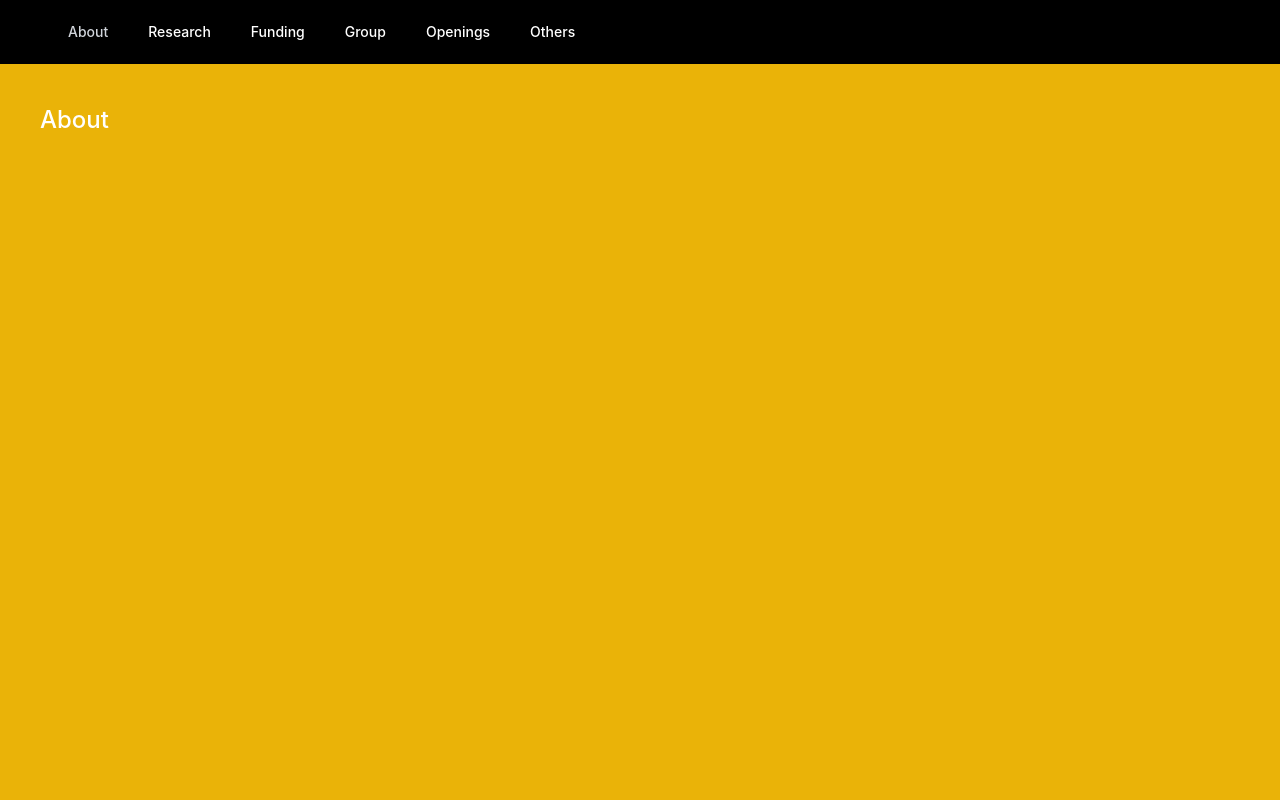
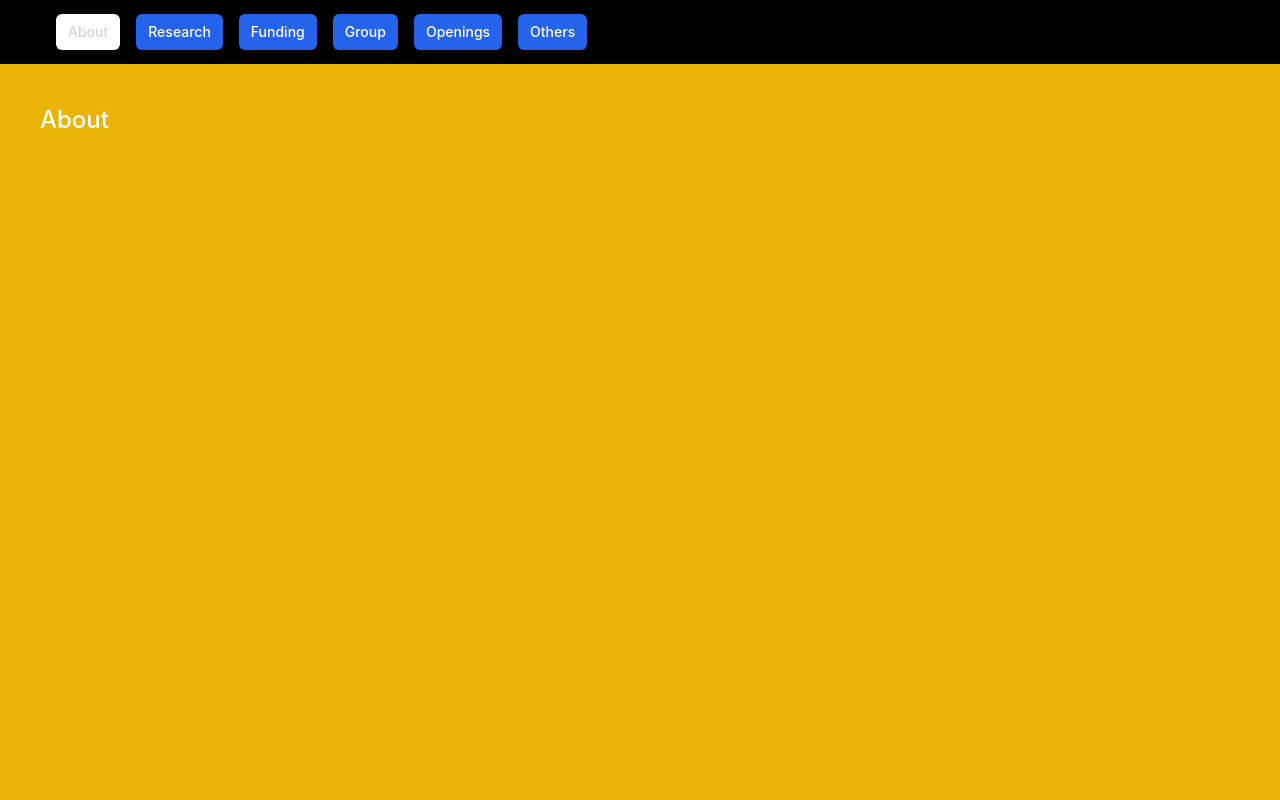
Before and after one commit to DeeP-Sad/dop-portfolio, a React (Create React App) app: page / in a window 1280 px wide. Shown: the top 800 px of the page. Built offline with nearby package versions, Linux system fonts and the light colour scheme.

Commit message:
Navigation is now working properly

```diff
--- a/src/Components/Navbar.js
+++ b/src/Components/Navbar.js
@@ -6,9 +6,9 @@ import { Link } from 'react-router-dom';
 
 
 const navigation = [
-  { name: 'About', href: '/#About', current: true },
-  { name: 'Research', href: '/#Research', current: false },
-  { name: 'Funding', href: '/#Funding', current: false },
+  { name: 'About', href: '#About', current: true },
+  { name: 'Research', href: '#Research', current: false },
+  { name: 'Funding', href: '#Funding', current: false },
   { name: 'Group', href: '#', current: false },
   { name: 'Openings', href: '#', current: false },
   { name: 'Others', href: '#', current: false }
@@ -45,14 +45,18 @@ export default function Navbar() {
                         key={item.name}
                         href={item.href}
                         className={classNames(
-                          item.current ? 'text-gray-300' : 'text-white hover:text-gray-300',
+                          item.current ? 'text-gray-300 bg-white' : 'text-white hover:text-gray-300 bg-blue-600',
                           'px-3 py-2 rounded-md text-sm font-medium'
                         )}
                         aria-current={item.current ? 'page' : undefined}
                       >
+                        <div>
                         <Link to={item.href} >
+
+                        </Link>
                         {item.name}
-                        </Link>
+                        </div>
+
                       </a>
                     ))}
                   </div>
```
